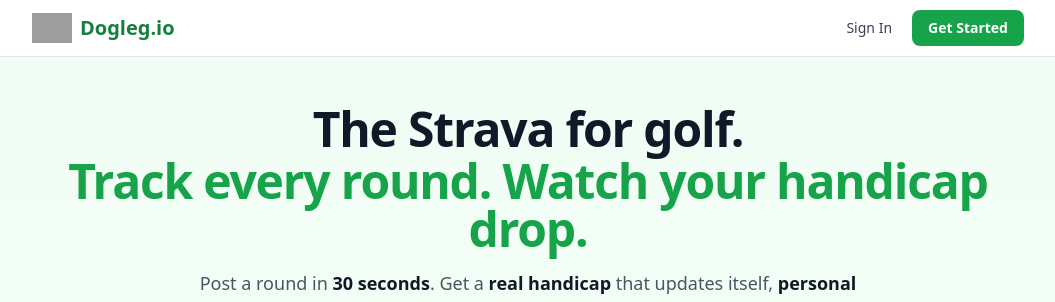
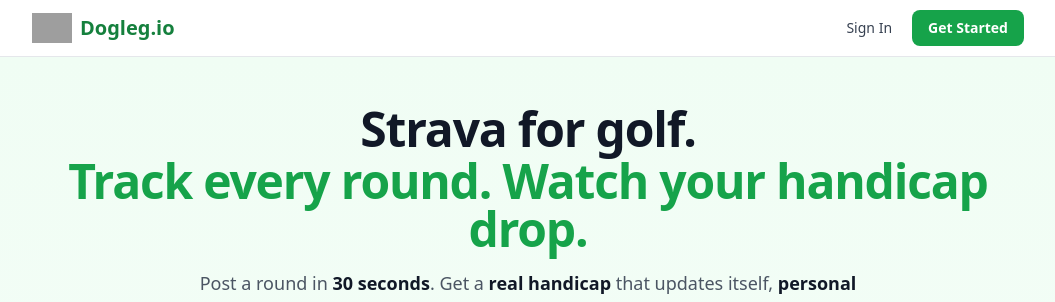
Before and after one commit to delta34377/dogleg, a React (Create React App) app in the folder frontend/: page / in a window 1280 px wide. Shown: the top 302 px of the page, without its empty margins (112-1167 px from the left). Built offline with nearby package versions, Linux system fonts and the light colour scheme; no server answers; grey boxes are pictures that could not be loaded.

Commit message:
Headline: 'Strava for golf.' — drop the article
Co-Authored-By: Claude Fable 5 <noreply@anthropic.com>
Claude-Session: https://claude.ai/code/session_016KRdS1DxKM885M9EzG2FJ7

```diff
--- a/frontend/src/pages/LandingPage.js
+++ b/frontend/src/pages/LandingPage.js
@@ -392,7 +392,7 @@ function LandingPage() {
       <section className="bg-gradient-to-b from-green-50 to-white">
         <div className="max-w-5xl mx-auto px-4 pt-8 pb-4 sm:pt-12 sm:pb-6 text-center">
           <h1 className="text-3xl sm:text-5xl font-extrabold text-gray-900 tracking-tight">
-            The Strava for golf.
+            Strava for golf.
             <span className="block mt-1 text-green-600">
               Track every round. Watch your handicap drop.
             </span>
```
